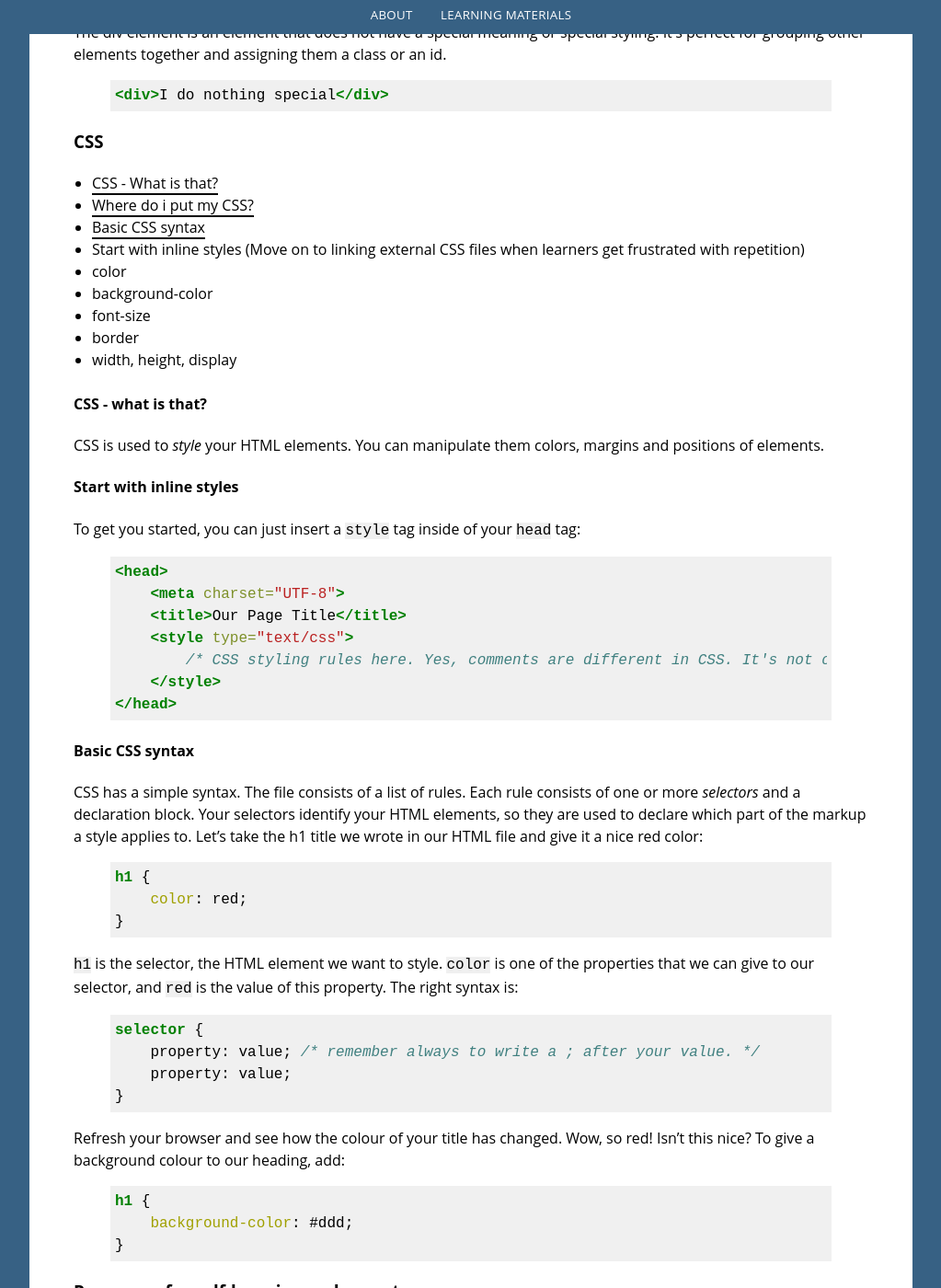
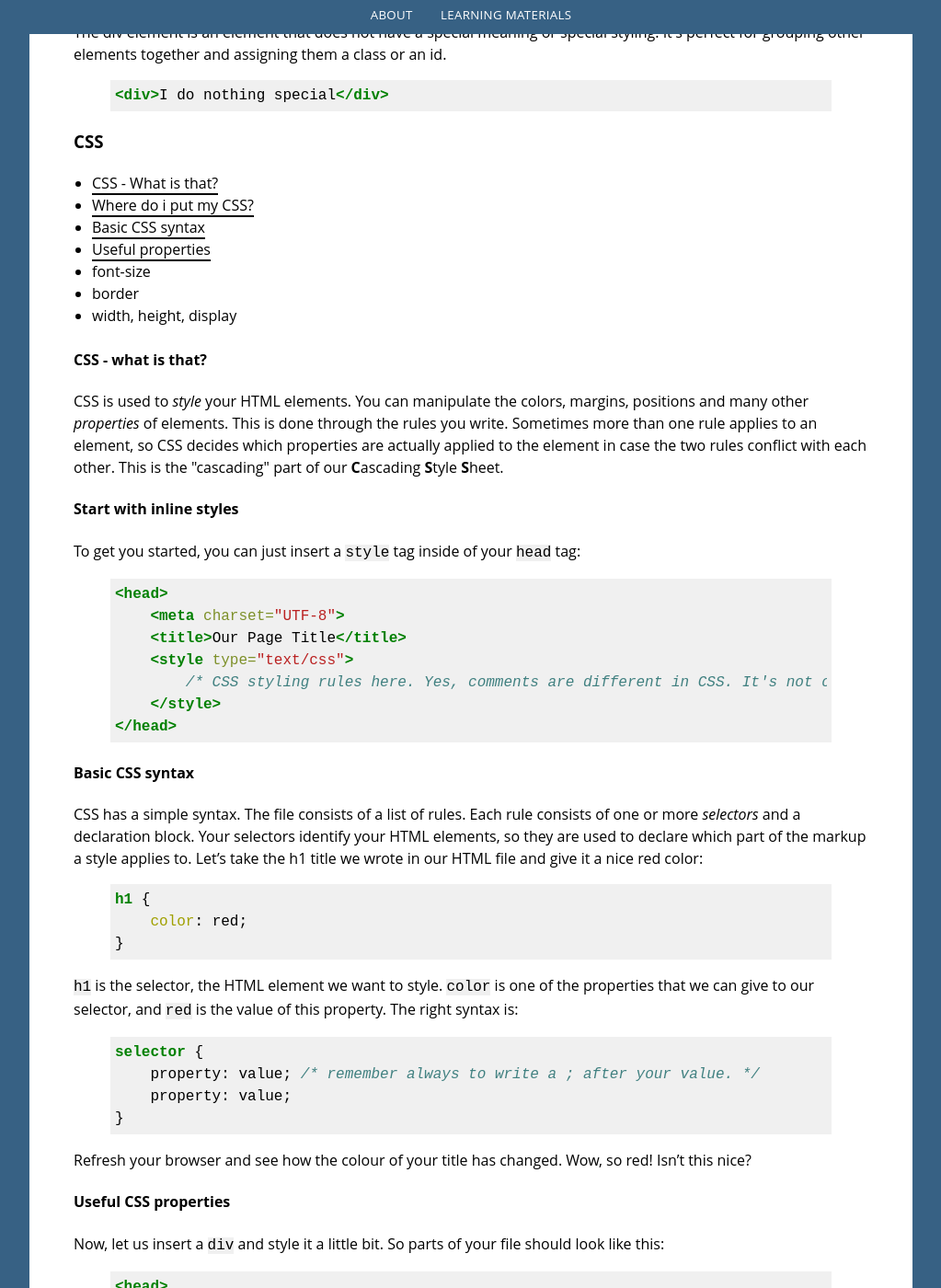
Before and after one commit to cssconf/CSSclasses--old, a Jekyll site: the page built from learning-materials.html, in a window 1280 px wide and 1400 px high, scrolled down 7156 px. Shown: the whole window at 92% size, without its empty margins (128-1151 px from the left). Built offline with Jekyll 4.4.1, drawn with Linux system fonts in a browser that asks for light colours; some of the changed text lies outside the part shown.

Commit message:
more css properties

```diff
--- a/learning-materials.html
+++ b/learning-materials.html
@@ -205,16 +205,14 @@
             <li><a href="#whatiscss">CSS - What is that?</a></li>
             <li><a href="#inlinecss">Where do i put my CSS?</a></li>
             <li><a href="#basiccsssyntax">Basic CSS syntax</a></li>
-            <li>Start with inline styles (Move on to linking external CSS files when learners get frustrated with repetition)</li>
-            <li>color</li>
-            <li>background-color</li>
+            <li><a href="#properties">Useful properties</a></li>
             <li>font-size</li>
             <li>border</li>
             <li>width, height, display</li>
         </ul>
 
         <h4 id="whatiscss">CSS - what is that?</h4>
-        <p>CSS is used to <em>style</em> your HTML elements. You can manipulate them colors, margins and positions of elements.</p>
+        <p>CSS is used to <em>style</em> your HTML elements. You can manipulate the colors, margins, positions and many other <em>properties</em> of elements. This is done through the rules you write. Sometimes more than one rule applies to an element, so CSS decides which properties are actually applied to the element in case the two rules conflict with each other. This is the "cascading" part of our <strong>C</strong>ascading <strong>S</strong>tyle <strong>S</strong>heet.</p>
 
         <h4 id="inlinecss">Start with inline styles</h4>
         <p>To get you started, you can just insert a <code>style</code> tag inside of your <code>head</code> tag:</p>
@@ -242,12 +240,27 @@
     property: value;
 }
 {% endhighlight %}
-        <p>Refresh your browser and see how the colour of your title has changed. Wow, so red! Isn’t this nice? To give a background colour to our heading, add:
-{% highlight CSS %}
-h1 {
-    background-color: #ddd;
-}
+        <p>Refresh your browser and see how the colour of your title has changed. Wow, so red! Isn’t this nice?</p>
+
+        <h4 id="properties">Useful CSS properties</h4>
+        <p>Now, let us insert a <code>div</code> and style it a little bit. So parts of your file should look like this:</p>
+{% highlight HTML %}
+<head>
+    <!-- ... -->
+    <style type="text/css">
+        div {
+            color: white;
+            background-color: green;
+            width: 300px;
+            height: 200px;
+        }
+    </style>
+</head>
+<body>
+<div>I'm a div</div>
+</body>
 {% endhighlight %}
+        <p>So now if you save and hit refresh, you should see a green block with some white text stating "I'm a div" on it. So here you see some properties, you already know <code>color</code>. There is also <code>background-color</code>, <code>width</code> and <code>height</code>.</p>
     </section>
 
     <section id="advanced_resources">
```
